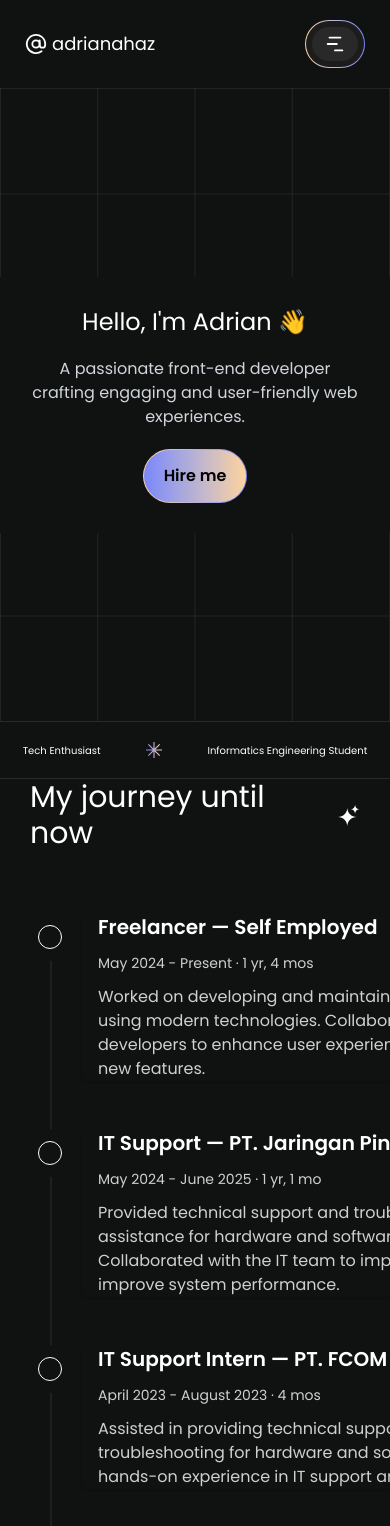
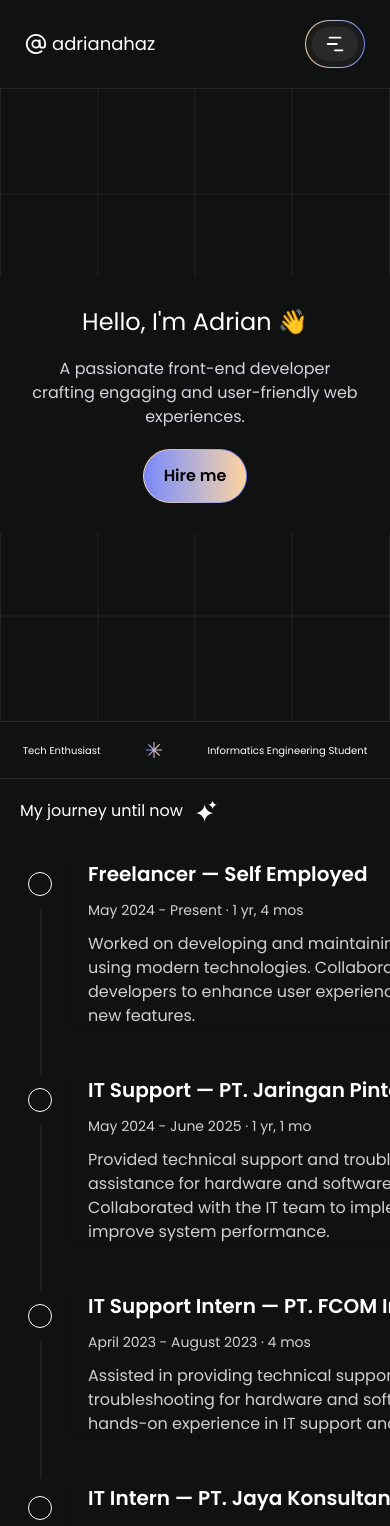
Before and after one commit to adrianahaz/adrianahaz.github.io, a SvelteKit app: page / in a window 390 px wide. Shown: the top 1526 px of the page. Built offline with nearby package versions, Linux system fonts and the light colour scheme.

Commit message:
style(root page): change padding value, font size, and added favicon

```diff
--- a/src/routes/+layout.svelte
+++ b/src/routes/+layout.svelte
@@ -2,12 +2,10 @@
 	import { page } from '$app/state';
 
 	import Navbar from '$lib/components/common/nav-bar/Navbar.component.svelte';
-	import favicon from '$lib/assets/favicon.svg';
+	import favicon from '$lib/assets/favicon.ico';
 	import '../app.css';
 
 	let { children } = $props();
-
-	console.log(page);
 </script>
 
 <svelte:head>
--- a/src/routes/+page.svelte
+++ b/src/routes/+page.svelte
@@ -20,9 +20,9 @@
 	<Badge />
 </main>
 
-<section class="px-[30px] md:py-[100px] md:px-[100px] flex flex-col gap-[50px]">
+<section class="p-[20px] md:p-[100px] flex flex-col gap-[25px] md:gap-[50px]">
 	<div class="flex items-center gap-3">
-		<h2 class="text-3xl">My journey until now</h2>
+		<h2 class="text-l md:text-3xl">My journey until now</h2>
 		<Spark />
 	</div>
 
```
